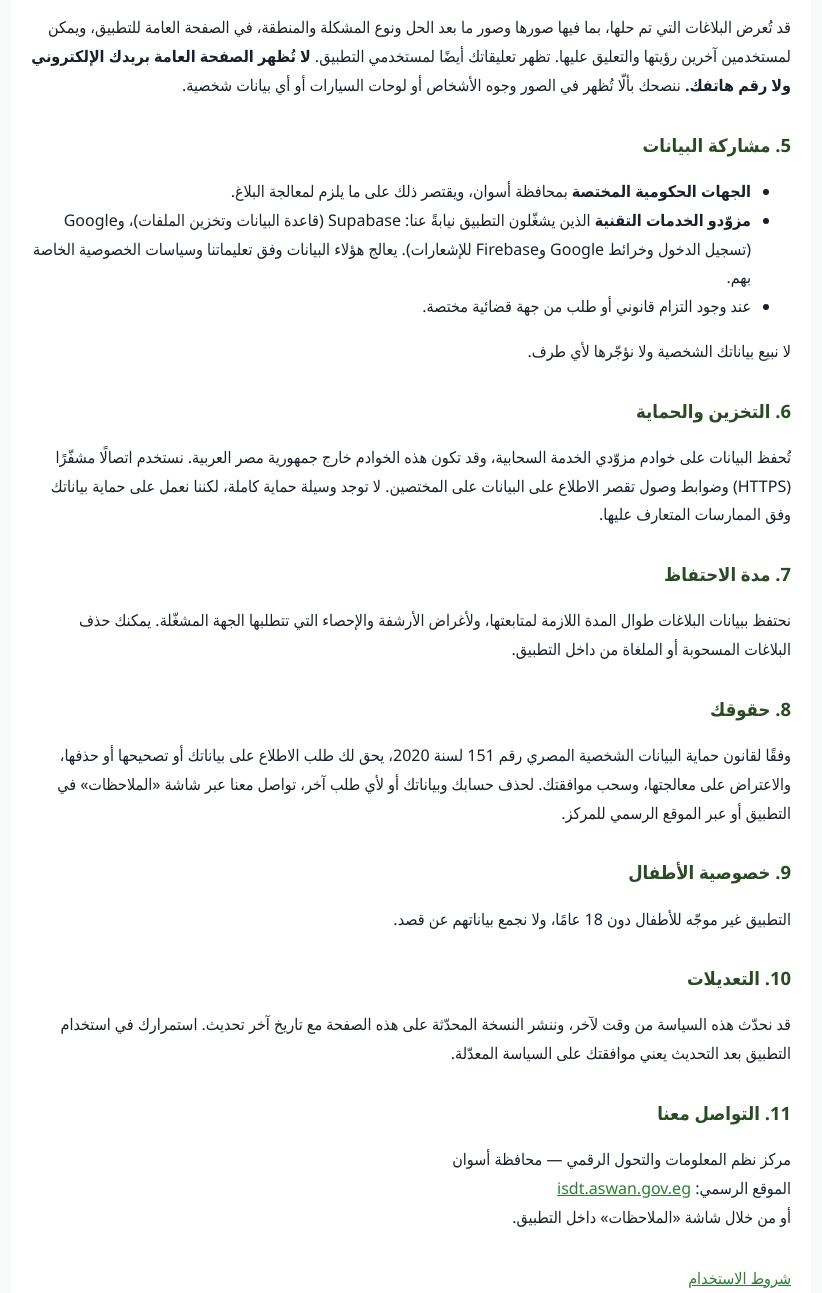
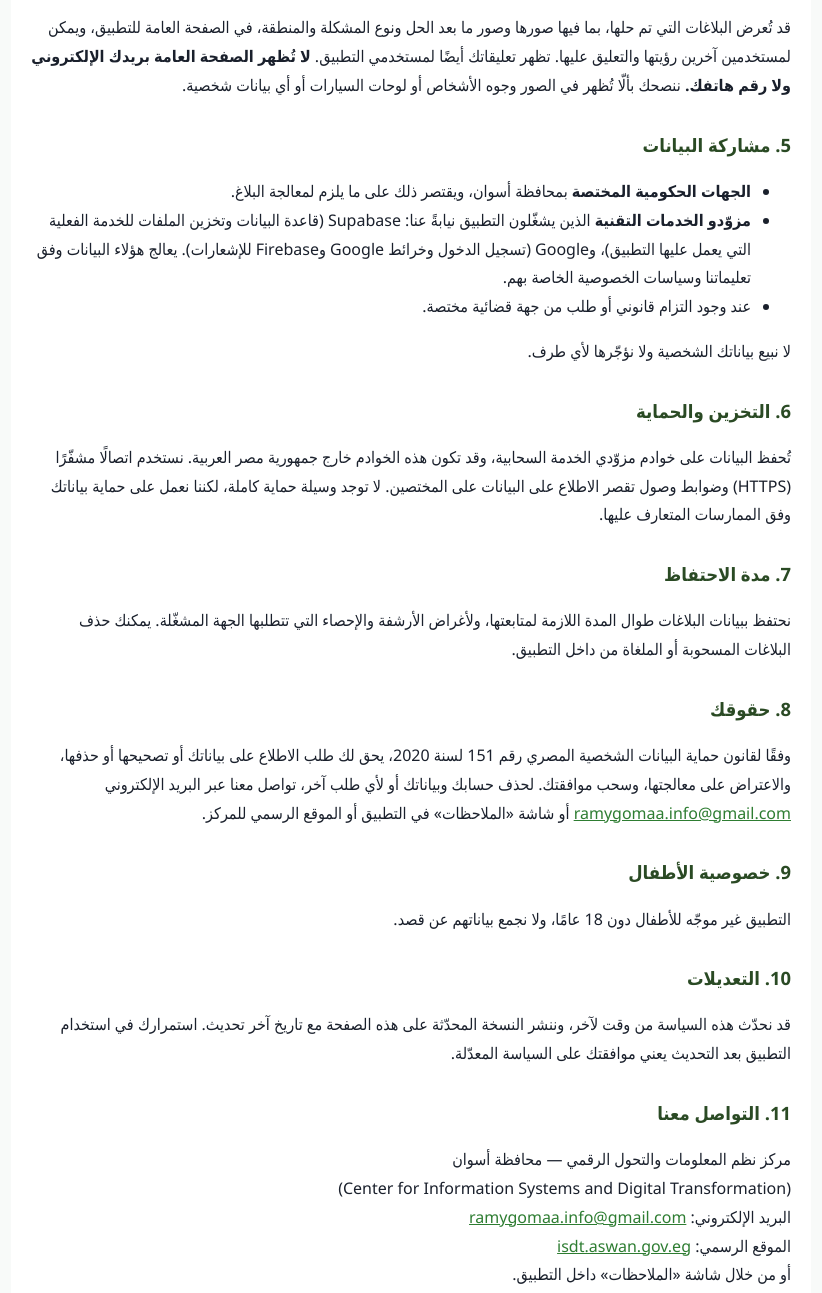
Before and after one commit to RamyGomaa/citizens-eye-legal, a plain HTML site: page privacy.html in a window 1280 px wide. Shown: the part 1507-2800 px from the top of the page, without its empty margins (229-1051 px from the left). Drawn offline with Linux system fonts and the light colour scheme.

Commit message:
Add data controller, contact email and production backend note (board answer LOD-15)
Co-Authored-By: Claude Opus 5.5 <noreply@anthropic.com>

```diff
--- a/privacy.html
+++ b/privacy.html
@@ -12,7 +12,7 @@
 <h1>سياسة الخصوصية لتطبيق «عين المواطن»</h1>
 <p class="meta">آخر تحديث: 12 نوفمبر 2026</p>
 
-<p>يقدّم تطبيق «عين المواطن» (ويُشار إليه فيما يلي بـ«التطبيق») مركزُ نظم المعلومات والتحول الرقمي بمحافظة أسوان (ويُشار إليه بـ«نحن»). توضّح هذه السياسة البيانات التي نجمعها عند استخدامك للتطبيق، وسبب جمعها، وكيفية استخدامها وحمايتها، والحقوق المتاحة لك.</p>
+<p>يقدّم تطبيق «عين المواطن» (ويُشار إليه فيما يلي بـ«التطبيق») مركزُ نظم المعلومات والتحول الرقمي بمحافظة أسوان (ويُشار إليه بـ«نحن»)، وهو الجهة المسؤولة عن معالجة بياناتك الشخصية (المتحكم في البيانات). توضّح هذه السياسة البيانات التي نجمعها عند استخدامك للتطبيق، وسبب جمعها، وكيفية استخدامها وحمايتها، والحقوق المتاحة لك.</p>
 
 <h2>1. البيانات التي نجمعها</h2>
 <h3>أ. بيانات الحساب</h3>
@@ -62,7 +62,7 @@
 <h2>5. مشاركة البيانات</h2>
 <ul>
 <li><strong>الجهات الحكومية المختصة</strong> بمحافظة أسوان، ويقتصر ذلك على ما يلزم لمعالجة البلاغ.</li>
-<li><strong>مزوّدو الخدمات التقنية</strong> الذين يشغّلون التطبيق نيابةً عنا: Supabase (قاعدة البيانات وتخزين الملفات)، وGoogle (تسجيل الدخول وخرائط Google وFirebase للإشعارات). يعالج هؤلاء البيانات وفق تعليماتنا وسياسات الخصوصية الخاصة بهم.</li>
+<li><strong>مزوّدو الخدمات التقنية</strong> الذين يشغّلون التطبيق نيابةً عنا: Supabase (قاعدة البيانات وتخزين الملفات للخدمة الفعلية التي يعمل عليها التطبيق)، وGoogle (تسجيل الدخول وخرائط Google وFirebase للإشعارات). يعالج هؤلاء البيانات وفق تعليماتنا وسياسات الخصوصية الخاصة بهم.</li>
 <li>عند وجود التزام قانوني أو طلب من جهة قضائية مختصة.</li>
 </ul>
 <p>لا نبيع بياناتك الشخصية ولا نؤجّرها لأي طرف.</p>
@@ -74,7 +74,7 @@
 <p>نحتفظ ببيانات البلاغات طوال المدة اللازمة لمتابعتها، ولأغراض الأرشفة والإحصاء التي تتطلبها الجهة المشغّلة. يمكنك حذف البلاغات المسحوبة أو الملغاة من داخل التطبيق.</p>
 
 <h2>8. حقوقك</h2>
-<p>وفقًا لقانون حماية البيانات الشخصية المصري رقم 151 لسنة 2020، يحق لك طلب الاطلاع على بياناتك أو تصحيحها أو حذفها، والاعتراض على معالجتها، وسحب موافقتك. لحذف حسابك وبياناتك أو لأي طلب آخر، تواصل معنا عبر شاشة «الملاحظات» في التطبيق أو عبر الموقع الرسمي للمركز.</p>
+<p>وفقًا لقانون حماية البيانات الشخصية المصري رقم 151 لسنة 2020، يحق لك طلب الاطلاع على بياناتك أو تصحيحها أو حذفها، والاعتراض على معالجتها، وسحب موافقتك. لحذف حسابك وبياناتك أو لأي طلب آخر، تواصل معنا عبر البريد الإلكتروني <a href="mailto:ramygomaa.info@gmail.com">ramygomaa.info@gmail.com</a> أو شاشة «الملاحظات» في التطبيق أو الموقع الرسمي للمركز.</p>
 
 <h2>9. خصوصية الأطفال</h2>
 <p>التطبيق غير موجّه للأطفال دون 18 عامًا، ولا نجمع بياناتهم عن قصد.</p>
@@ -84,6 +84,8 @@
 
 <h2>11. التواصل معنا</h2>
 <p>مركز نظم المعلومات والتحول الرقمي — محافظة أسوان<br>
+(Center for Information Systems and Digital Transformation)<br>
+البريد الإلكتروني: <a href="mailto:ramygomaa.info@gmail.com">ramygomaa.info@gmail.com</a><br>
 الموقع الرسمي: <a href="https://isdt.aswan.gov.eg">isdt.aswan.gov.eg</a><br>
 أو من خلال شاشة «الملاحظات» داخل التطبيق.</p>
 
```
Also changed, not shown: terms.html (+2 -0 lines).
